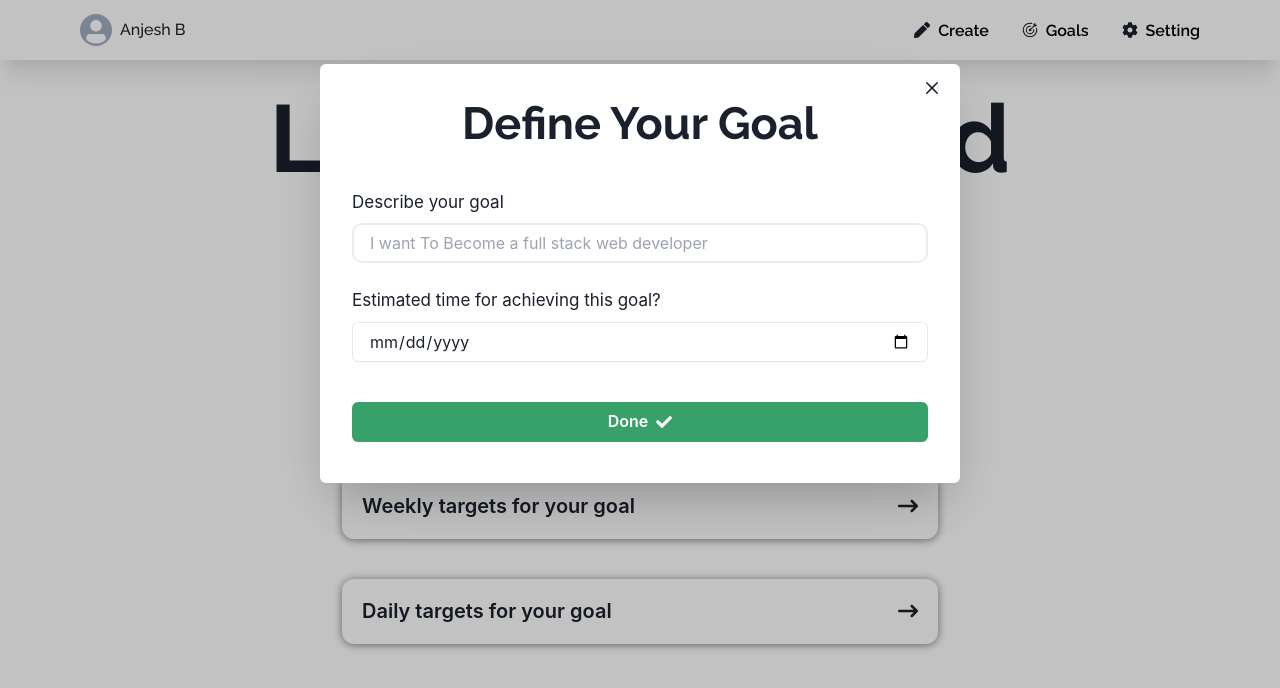
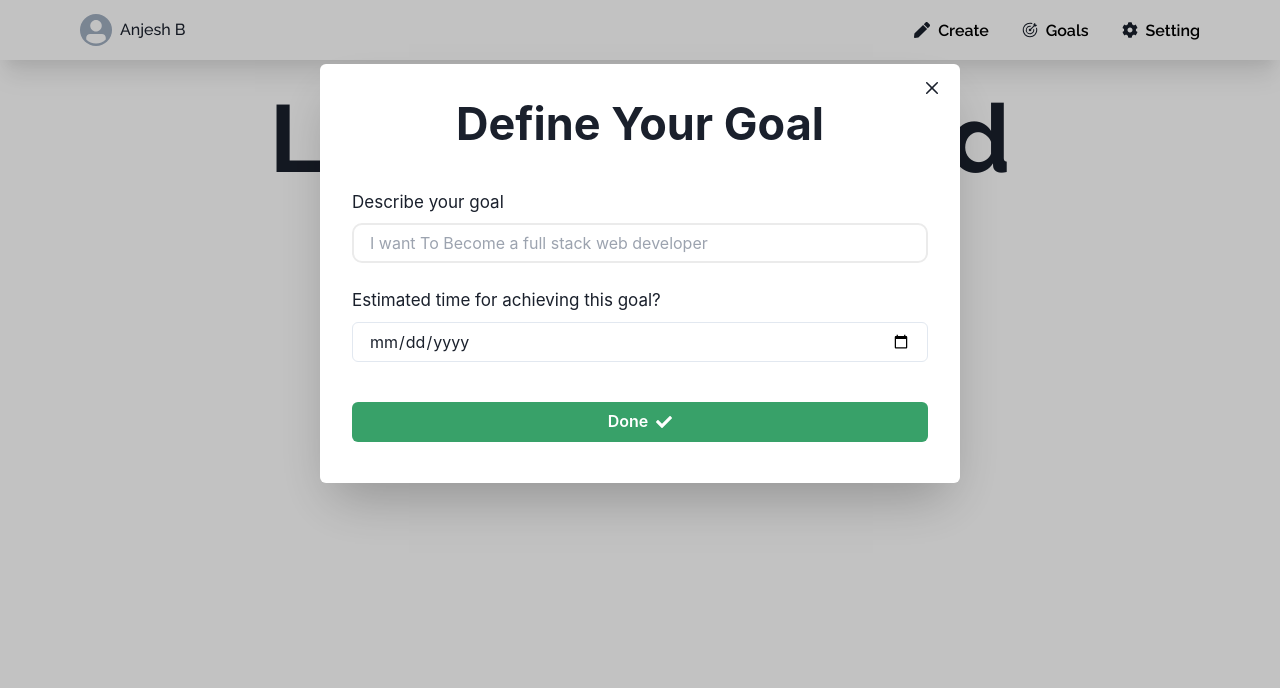
Before and after one commit to AdminForIinRange/LearningTypeScriptWithReactPart2, a React (Vite) app: page /GoalCreation in a window 1280 px wide. Both pictures are taken after a click on the button "Define Your Goal". Shown: the top 688 px of the page. Built offline with nearby package versions, Linux system fonts and the light colour scheme.

Commit message:
if isOpen then  hide navboxes

```diff
--- a/src/components/Modal/ModalInputFeilds/DaliyGoal.tsx
+++ b/src/components/Modal/ModalInputFeilds/DaliyGoal.tsx
@@ -47,7 +47,7 @@ const DailyGoal : React.FC<onClose> = ({onClose}) => {
     <ModalHeader>
             <HStack w={"100%"} h={"100%"} justify={"center"}    mt={"10px"}>
               {" "}
-              <Text fontFamily={"Raleway"} fontSize={"45px"} fontWeight={"700"}>
+              <Text  fontSize={"45px"} fontWeight={"700"}>
                 {" "}
                 Set 3 Daily Goals
               </Text>
--- a/src/components/Modal/ModalInputFeilds/DefineYourGoal.tsx
+++ b/src/components/Modal/ModalInputFeilds/DefineYourGoal.tsx
@@ -44,7 +44,7 @@ const DefineYourGoal : React.FC<onClose> = ({onClose}) => {
     <ModalHeader>
             <HStack w={"100%"} h={"100%"} justify={"center"}    mt={"10px"}>
               {" "}
-              <Text fontFamily={"Raleway"} fontSize={"45px"} fontWeight={"700"}>
+              <Text  fontSize={"45px"} fontWeight={"700"}>
                 {" "}
                 Define Your Goal
               </Text>
--- a/src/components/Modal/ModalInputFeilds/MonthlyGoal.tsx
+++ b/src/components/Modal/ModalInputFeilds/MonthlyGoal.tsx
@@ -42,7 +42,7 @@ const MonthlyGoal : React.FC<onClose> = ({onClose}) => {
     <ModalHeader>
             <HStack w={"100%"} h={"100%"} justify={"center"}    mt={"10px"}>
               {" "}
-              <Text fontFamily={"Raleway"} fontSize={"45px"} fontWeight={"700"}>
+              <Text  fontSize={"45px"} fontWeight={"700"}>
                 {" "}
                 Set 3 Monthly Goals
               </Text>
--- a/src/components/Modal/ModalInputFeilds/WeeklyGoal.tsx
+++ b/src/components/Modal/ModalInputFeilds/WeeklyGoal.tsx
@@ -47,7 +47,7 @@ const WeeklyGoal: React.FC<onClose> = ({ onClose }) => {
       <ModalHeader>
         <HStack w={"100%"} h={"100%"} justify={"center"} mt={"10px"}>
           {" "}
-          <Text fontFamily={"Raleway"} fontSize={"45px"} fontWeight={"700"}>
+          <Text  fontSize={"45px"} fontWeight={"700"}>
             {" "}
             Set 3 Weekly Goals
           </Text>
--- a/src/pages/GoalCreation/GoalCreation.tsx
+++ b/src/pages/GoalCreation/GoalCreation.tsx
@@ -28,7 +28,7 @@ const GoalCreation: React.FC = () => {
           Lets Get Started
         </Text>
 
-        <VStack
+       { isOpen ? <> </>:<VStack
 
           justify={"center"}
           w={["90%", "90%", "60%", "50%"]}
@@ -74,7 +74,7 @@ const GoalCreation: React.FC = () => {
               </HStack>
             </Button>
           ))}
-        </VStack>
+        </VStack>}
 
 
 
```
